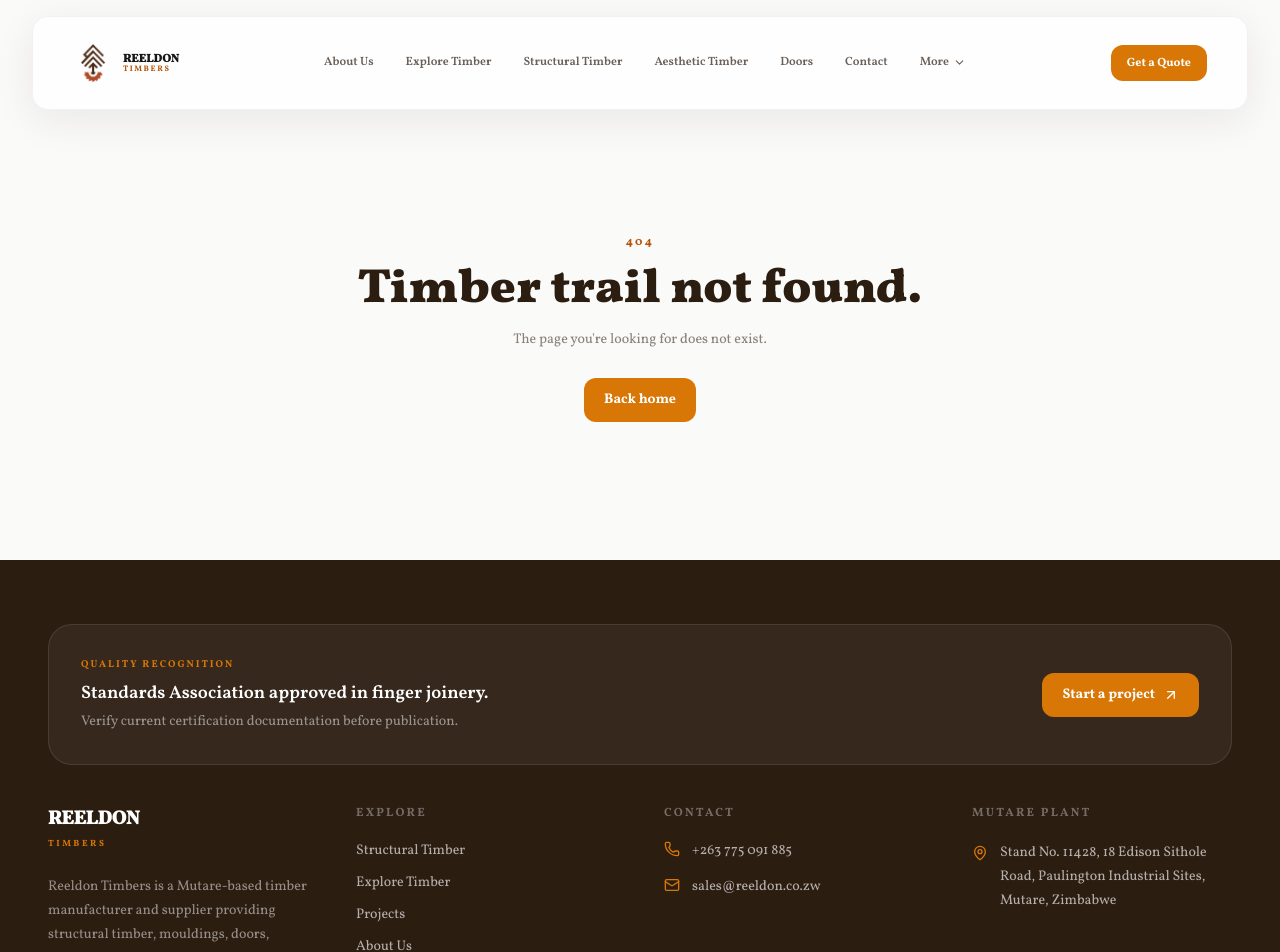
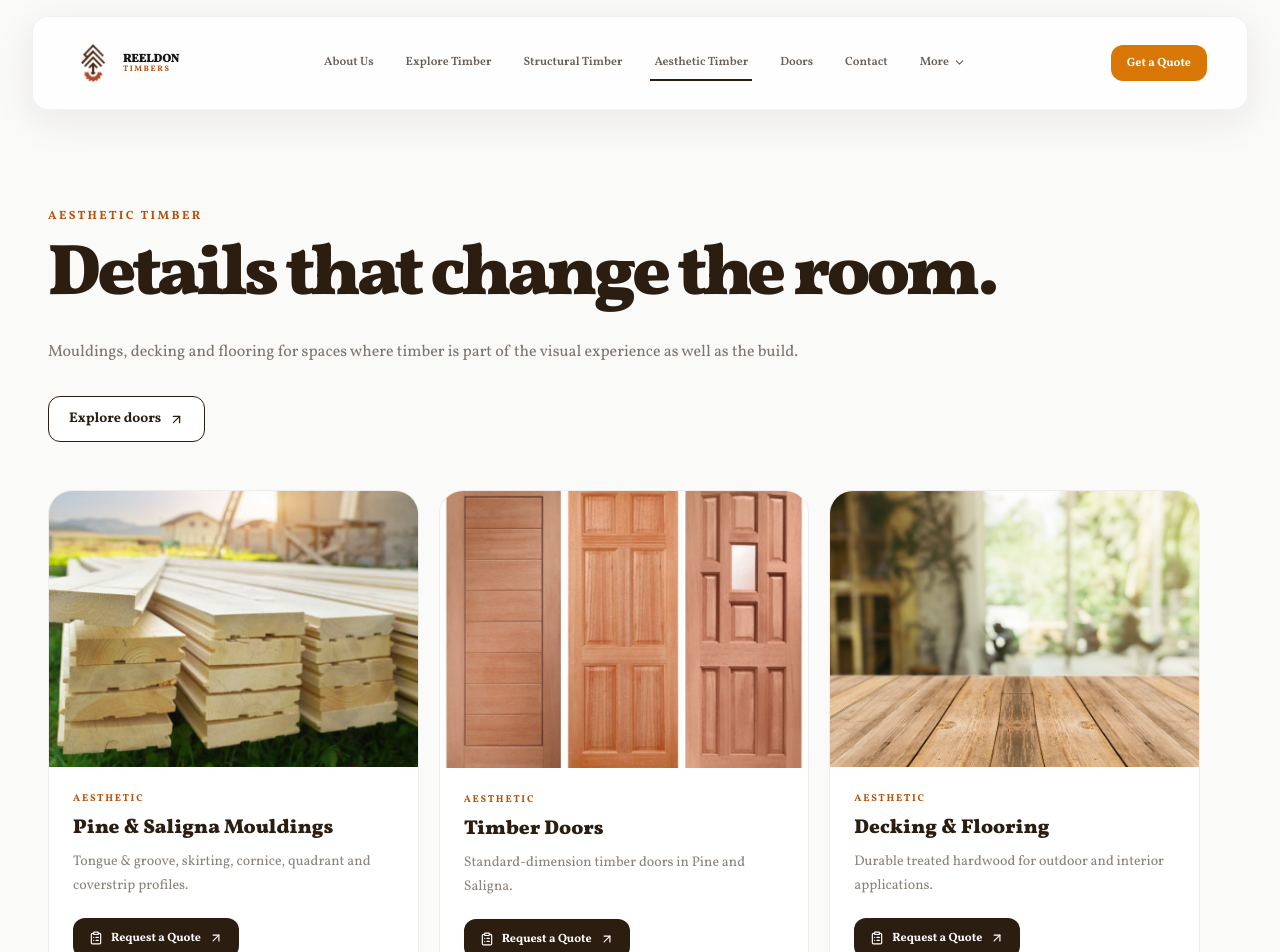
Before and after one commit to deano-98/Reeldon_web_app, a Next.js app: page /asthetic-timber in a window 1280 px wide. Before the commit this address had no page. Shown: the top 952 px of the page. Built offline with nearby package versions, Linux system fonts and the light colour scheme.

Commit message:
updated asthetic timber, hero, quote form

```diff
--- a/app/projects/doors/page.tsx
+++ b/app/asthetic-timber/doors/page.tsx
@@ -5,9 +5,8 @@
 export const metadata: Metadata = buildMetadata(
   "Timber Doors",
   "Reeldon timber doors and framing, including batten, flush and panel designs in Pine and Saligna.",
-  "/projects/doors",
+  "/asthetic-timber/doors",
 );
-
 
 export default function Page() {
   return (
--- a/app/projects/page.tsx
+++ b/app/asthetic-timber/page.tsx
@@ -4,11 +4,11 @@
 import { buildMetadata } from "@/lib/metadata";
 import { ProductGrid } from "@/components/products/ProductGrid";
 
-// This page owns the aesthetic product section; door-specific content lives at /projects/doors.
+// This page owns the aesthetic product section; door-specific content lives at /asthetic-timber/doors.
 export const metadata: Metadata = buildMetadata(
   "Projects & Aesthetic Timber",
   "Explore Reeldon mouldings, decking and flooring applications.",
-  "/projects",
+  "/asthetic-timber",
 );
 export default function Page() {
   return (
@@ -25,7 +25,7 @@
           visual experience as well as the build.
         </p>
         <Link
-          href="/projects/doors"
+          href="/asthetic-timber/doors"
           className="mt-7 inline-flex items-center gap-2 rounded-xl border bg-white px-5 py-3 text-sm font-bold"
         >
           Explore doors <ArrowUpRight size={15} />
--- a/app/sitemap.ts
+++ b/app/sitemap.ts
@@ -7,8 +7,8 @@
     "/csr",
     // "/explore-timber",
     "/get-a-quote",
-    "/projects",
-    "/projects/doors",
+    "/asthetic-timber",
+    "/asthetic-timber/doors",
     "/structural-timber",
     "/structural-timber/size-conversions",
   ].map((path) => ({
--- a/components/layout/Footer.tsx
+++ b/components/layout/Footer.tsx
@@ -45,7 +45,7 @@
             <div className="mt-5 flex flex-col gap-3 text-sm text-white/65">
               <Link href="/structural-timber">Structural Timber</Link>
               <Link href="/explore-timber">Explore Timber</Link>
-              <Link href="/projects">Projects</Link>
+              <Link href="/asthetic-timber">Aesthetic Timber</Link>
               <Link href="/about">About Us</Link>
               <Link href="/csr">CSR</Link>
             </div>
--- a/components/quote/QuoteSummary.tsx
+++ b/components/quote/QuoteSummary.tsx
@@ -2,7 +2,7 @@
 import { ArrowLeft, ClipboardList } from "lucide-react";
 export function QuoteSummary({ product }: { product?: string }) {
   return product ? (
-    <div className="rounded-3xl bg-[#2C1D11] p-6 text-white">
+    <div className="rounded-3xl bg-[#2C1D11] p-6 text-white border border-white/10">
       <p className="text-[10px] font-bold uppercase tracking-[.18em] text-[#D97706]">
         Quote item
       </p>
--- a/lib/constants.ts
+++ b/lib/constants.ts
@@ -11,8 +11,8 @@
   ["About Us", "/about"],
   ["Explore Timber", "/explore-timber"],
   ["Structural Timber", "/structural-timber"],
-  ["Aesthetic Timber", "/projects"],
-  ["Doors", "/projects/doors"],
+  ["Aesthetic Timber", "/asthetic-timber"],
+  ["Doors", "/asthetic-timber/doors"],
   ["Contact", "/get-a-quote"],
 ] as const;
 export const utilityNav = [
```
Also changed, not shown: components/home/Hero.tsx (+5 -17 lines), 1 other file (tests, documents, lock files or other folders).
